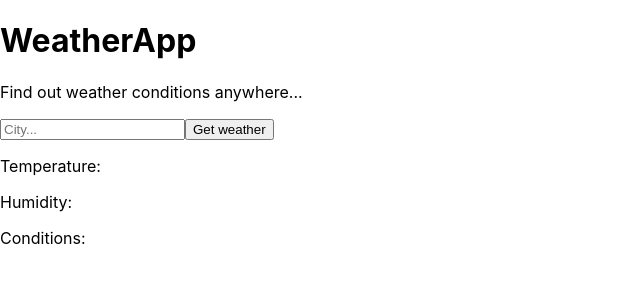
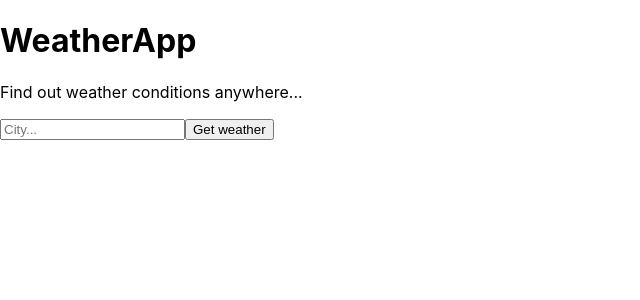
Before and after one commit to ArvinthC3000/weatherapp-react, a React (Create React App) app: page / in a window 1280 px wide. Shown: the top 300 px of the page, without its empty margins (0-640 px from the left). Built offline with nearby package versions, Linux system fonts and the light colour scheme.

Commit message:
Error message

```diff
--- a/src/components/Weather.js
+++ b/src/components/Weather.js
@@ -5,10 +5,10 @@
         return (
             <div>
                 {this.props.city && this.props.country &&<p> Location: {this.props.city}, {this.props.country}</p>}
-                <p>Temperature: {this.props.temperature}</p>
-                <p>Humidity: {this.props.humidity}</p>
-                <p>Conditions: {this.props.description}</p>
-                <p>{this.props.errors}</p>
+                {this.props.temperature && <p>Temperature: {this.props.temperature}</p>}
+                {this.props.humidity && <p>Humidity: {this.props.humidity}</p>}
+                {this.props.description && <p>Conditions: {this.props.description}</p>}
+                {this.props.errors && <p>{this.props.errors}</p>}
             </div>
         )
     }
```
